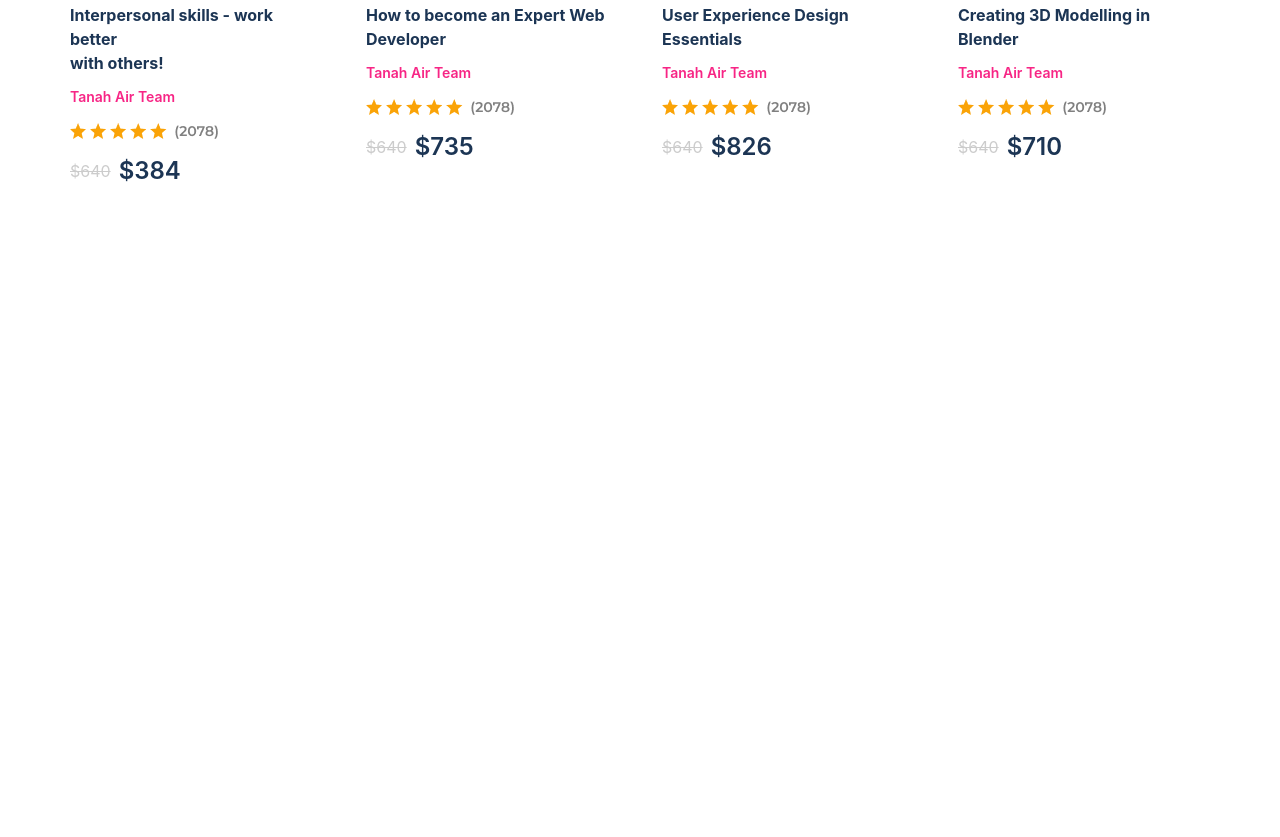
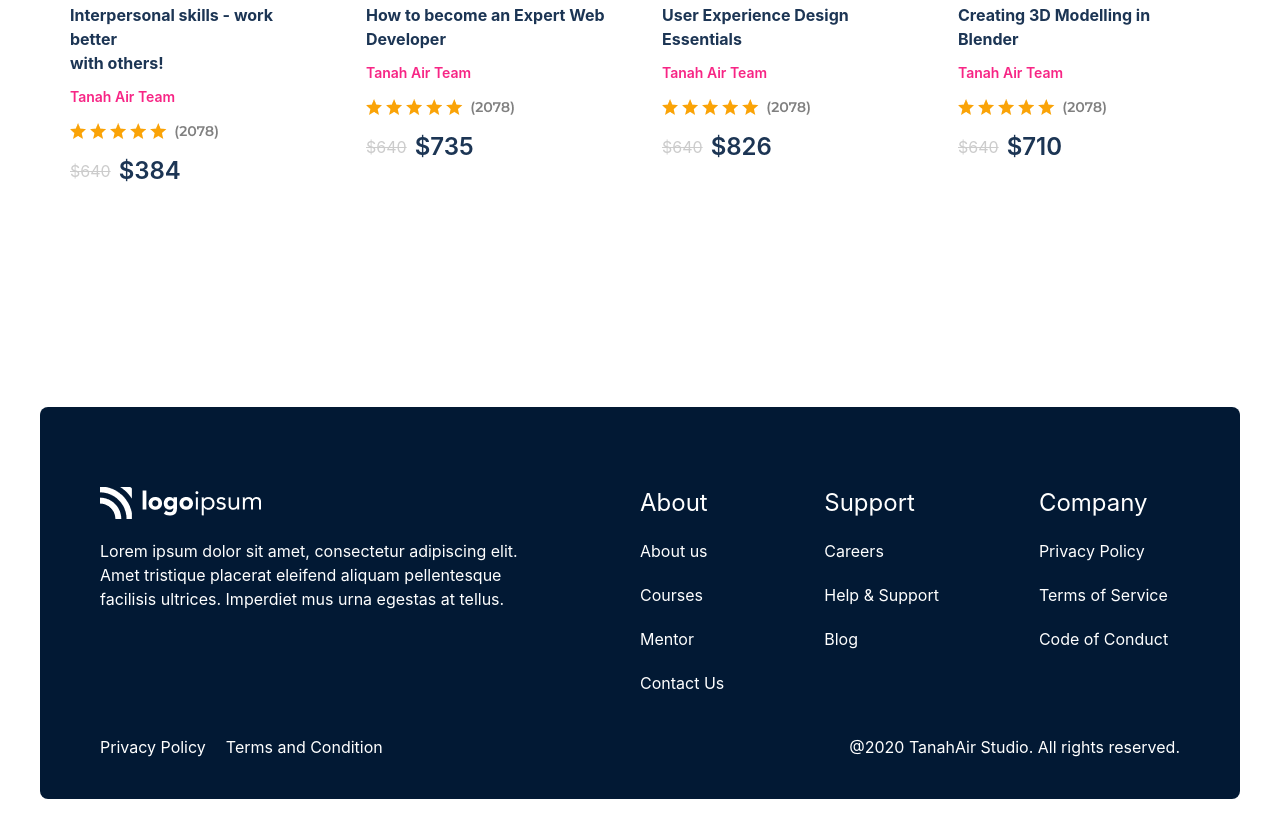
Before and after one commit to hursedhimmatov7-del/GIT4, a website: page src/page5.html in a window 1280 px wide. Shown: the part 2129-2966 px from the top of the page. Before the commit the page ends 2436 px from the top, so only its background shows below. Drawn offline with nearby package versions, Linux system fonts and the light colour scheme; files that its build step writes are made by us from their sources.

Commit message:
Add footer on page 5

```diff
--- a/src/page5.html
+++ b/src/page5.html
@@ -153,5 +153,47 @@
         </div>
     </section>
 </main>
+
+<footer class="bg-[#021934] px-5 pt-10 pb-5 lg:mb-10 lg:mt-25 lg:px-15 rounded-lg lg:pb-10 lg:pt-20 flex flex-col gap-10 max-w-300 m-auto">
+    <div class="flex flex-col lg:flex-row lg:justify-between gap-5 lg:gap-10 w-full">
+
+      <aside class="flex flex-col gap-5 items-start lg:w-[40%]">
+        <img src="./img/pg4/footer/logo.png" alt="">
+        <p class="text-white">Lorem ipsum dolor sit amet, consectetur adipiscing elit. Amet tristique placerat eleifend aliquam pellentesque facilisis ultrices. Imperdiet mus urna egestas at tellus. </p>
+      </aside>
+
+      <div class="flex flex-col lg:flex-row gap-5 lg:gap-25 text-white lg:w-[50%]">
+
+        <div class="flex flex-col gap-5">
+            <h3 class="text-2xl">About</h3>
+            <p>About us</p>
+            <p>Courses</p>
+            <p>Mentor</p>
+            <p>Contact Us</p>
+        </div>
+        <div class="flex flex-col gap-5">
+            <h3 class="text-2xl">Support</h3>
+            <p>Careers</p>
+            <p>Help & Support</p>
+            <p>Blog</p>
+        </div>
+        <div class="flex flex-col gap-5">
+            <h3 class="text-2xl">Company</h3>
+            <p>Privacy Policy</p>
+            <p>Terms of Service</p>
+            <p>Code of Conduct</p>
+        </div>
+
+      </div>
+    </div>
+
+    <div class="flex flex-col lg:flex-row gap-5 items-center lg:gap-0 lg:justify-between text-white">
+        <div class="flex gap-5 items-center">
+            <p>Privacy Policy</p>
+            <p>Terms and Condition</p>
+        </div>
+        <p>@2020 TanahAir Studio. All rights reserved.</p>
+    </div>
+</footer>
 </body>
 </html>
```
